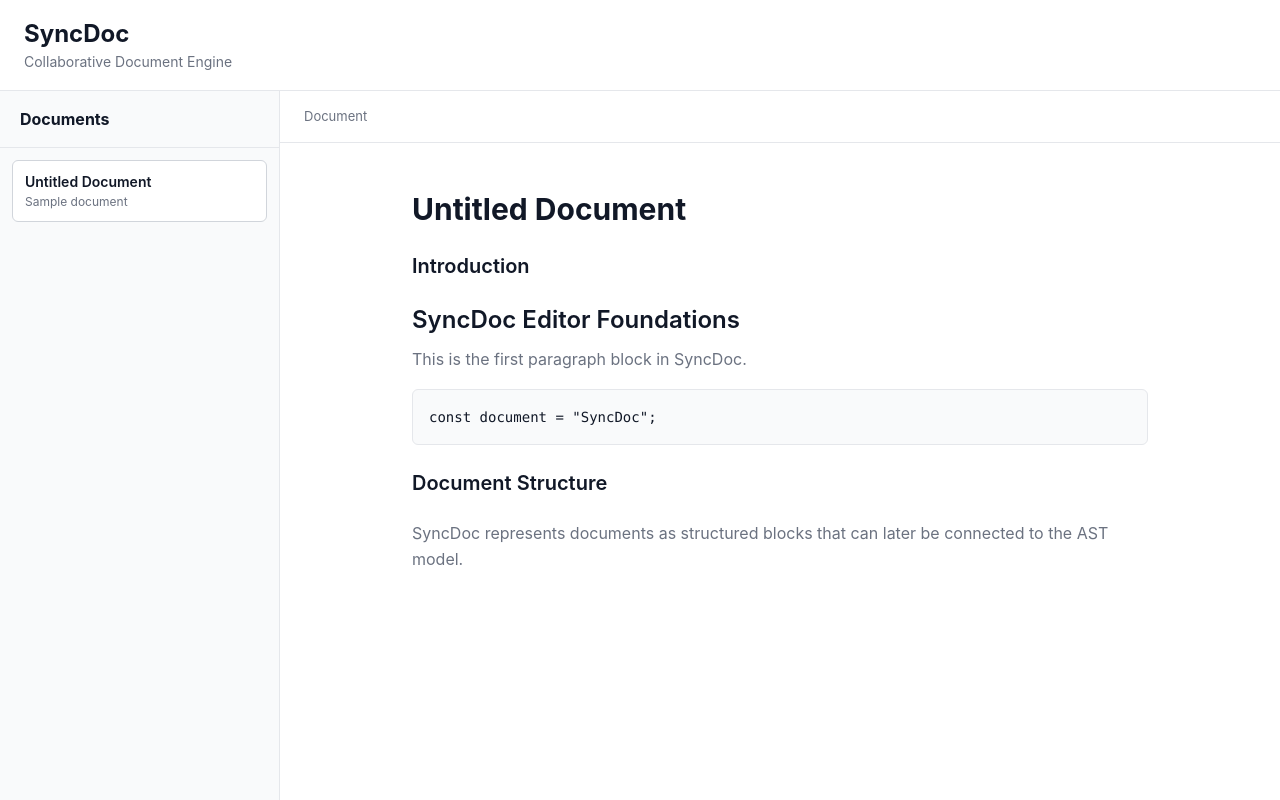
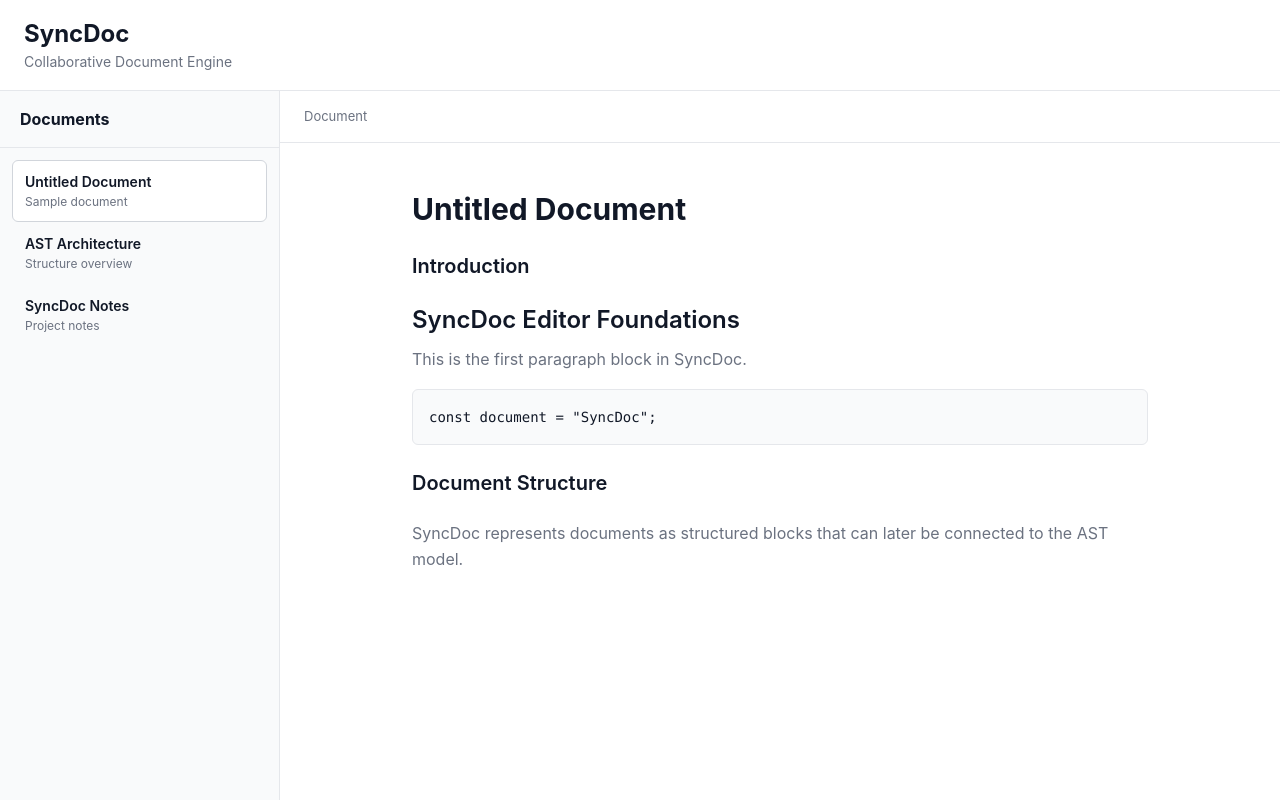
Before and after one commit to SubhadipGupta03/SyncDoc-Infotact, a React (Vite) app in the folder client/: page / in a window 1280 px wide. Built offline with nearby package versions, Linux system fonts and the light colour scheme.

Commit message:
feat: improve document browsing foundation

```diff
--- a/client/src/App.tsx
+++ b/client/src/App.tsx
@@ -5,9 +5,86 @@ import ParagraphBlock from "./components/ParagraphBlock";
 import SectionBlock from "./components/SectionBlock";
 import "./App.css";
 
+type Block =
+  | { type: "section"; content: string }
+  | { type: "heading"; content: string }
+  | { type: "paragraph"; content: string }
+  | { type: "code"; content: string };
+
+interface DocumentData {
+  title: string;
+  meta: string;
+  blocks: Block[];
+}
+
+const documents: DocumentData[] = [
+  {
+    title: "Untitled Document",
+    meta: "Sample document",
+    blocks: [
+      { type: "section", content: "Introduction" },
+      { type: "heading", content: "SyncDoc Editor Foundations" },
+      {
+        type: "paragraph",
+        content: "This is the first paragraph block in SyncDoc.",
+      },
+      { type: "code", content: 'const document = "SyncDoc";' },
+      { type: "section", content: "Document Structure" },
+      {
+        type: "paragraph",
+        content:
+          "SyncDoc represents documents as structured blocks that can later be connected to the AST model.",
+      },
+    ],
+  },
+  {
+    title: "AST Architecture",
+    meta: "Structure overview",
+    blocks: [
+      { type: "section", content: "AST Modeling" },
+      { type: "heading", content: "Nested Document Nodes" },
+      {
+        type: "paragraph",
+        content:
+          "Documents are represented as nested structural nodes with support for sections, headings, paragraphs, and code blocks.",
+      },
+      {
+        type: "code",
+        content:
+          'type AstNodeType = "heading" | "paragraph" | "code" | "section";',
+      },
+    ],
+  },
+  {
+    title: "SyncDoc Notes",
+    meta: "Project notes",
+    blocks: [
+      { type: "section", content: "Project Notes" },
+      { type: "heading", content: "Block-Level Rendering" },
+      {
+        type: "paragraph",
+        content:
+          "Each document block is rendered through a dedicated React component to keep the editor foundation modular.",
+      },
+    ],
+  },
+];
+
+function renderBlock(block: Block) {
+  switch (block.type) {
+    case "section":
+      return <SectionBlock content={block.content} />;
+    case "heading":
+      return <HeadingBlock content={block.content} />;
+    case "paragraph":
+      return <ParagraphBlock content={block.content} />;
+    case "code":
+      return <CodeBlock content={block.content} />;
+  }
+}
+
 function App() {
-  const [selectedDocument, setSelectedDocument] =
-    useState("Untitled Document");
+  const [selectedDocument, setSelectedDocument] = useState(documents[0]);
 
   return (
     <div className="syncdoc-app">
@@ -25,16 +102,19 @@ function App() {
           </div>
 
           <div className="document-list">
+            {documents.map((document) => (
               <button
+                key={document.title}
                 type="button"
                 className={`document-item ${
-                selectedDocument === "Untitled Document" ? "active" : ""
+                  selectedDocument.title === document.title ? "active" : ""
                 }`}
-              onClick={() => setSelectedDocument("Untitled Document")}
+                onClick={() => setSelectedDocument(document)}
               >
-              <span className="document-title">Untitled Document</span>
-              <span className="document-meta">Sample document</span>
+                <span className="document-title">{document.title}</span>
+                <span className="document-meta">{document.meta}</span>
               </button>
+            ))}
           </div>
         </aside>
 
@@ -44,19 +124,13 @@ function App() {
           </div>
 
           <div className="document-content">
-            <h2>{selectedDocument}</h2>
+            <h2>{selectedDocument.title}</h2>
 
-            <SectionBlock content="Introduction" />
-
-            <HeadingBlock content="SyncDoc Editor Foundations" />
-
-            <ParagraphBlock content="This is the first paragraph block in SyncDoc." />
-
-            <CodeBlock content={`const document = "SyncDoc";`} />
-
-            <SectionBlock content="Document Structure" />
-
-            <ParagraphBlock content="SyncDoc represents documents as structured blocks that can later be connected to the AST model." />
+            {selectedDocument.blocks.map((block, index) => (
+              <div key={`${selectedDocument.title}-${block.type}-${index}`}>
+                {renderBlock(block)}
+              </div>
+            ))}
           </div>
         </section>
       </main>
```
Lines whose indentation alone changed are shown as unchanged.
